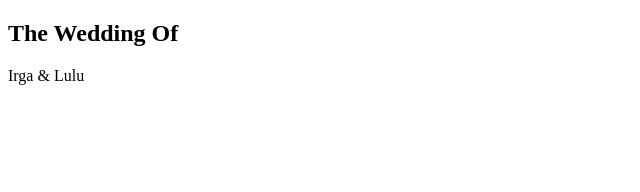
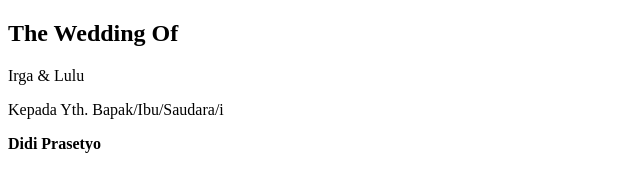
Before and after one commit to mikmself/weddingnesia-glass-template, a plain HTML site: page index.html in a window 1280 px wide. Shown: the whole page, without its empty margins (0-640 px from the left). Drawn offline with Linux system fonts and the light colour scheme.

Commit message:
feat : add bride guest

```diff
--- a/index.html
+++ b/index.html
@@ -15,7 +15,10 @@
             <div class="bride-photo">
 
             </div>
-            <div class="bride-guests"></div>
+            <div class="bride-guests">
+                <p>Kepada Yth. Bapak/Ibu/Saudara/i</p>
+                <b>Didi Prasetyo</b>
+            </div>
         </div>
     </section>
 </body>
```
